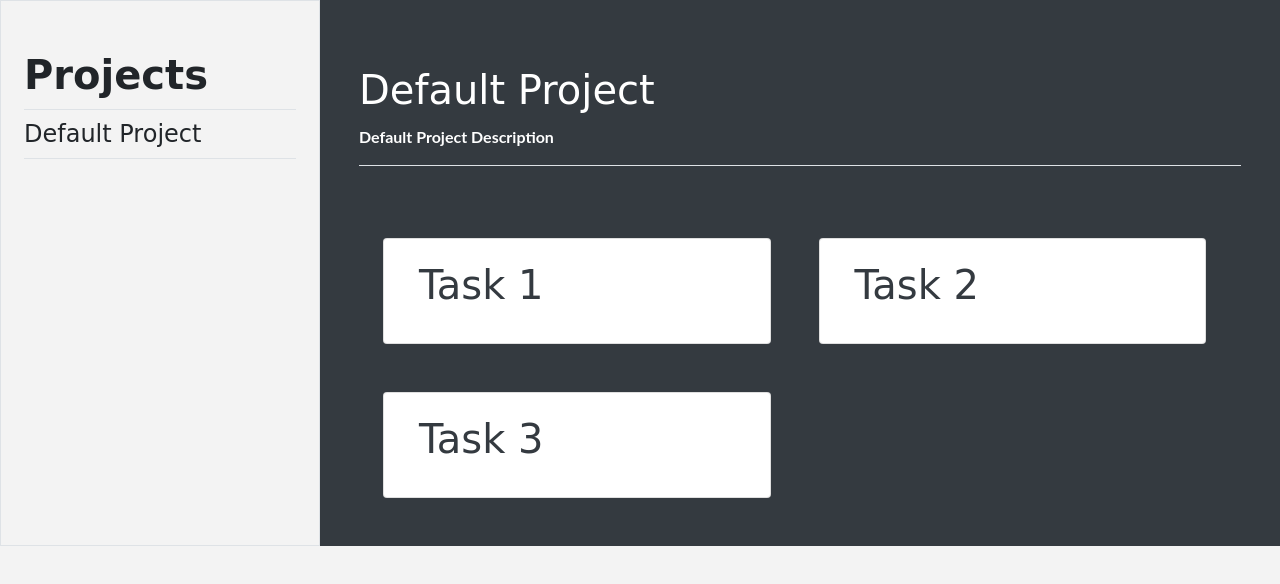
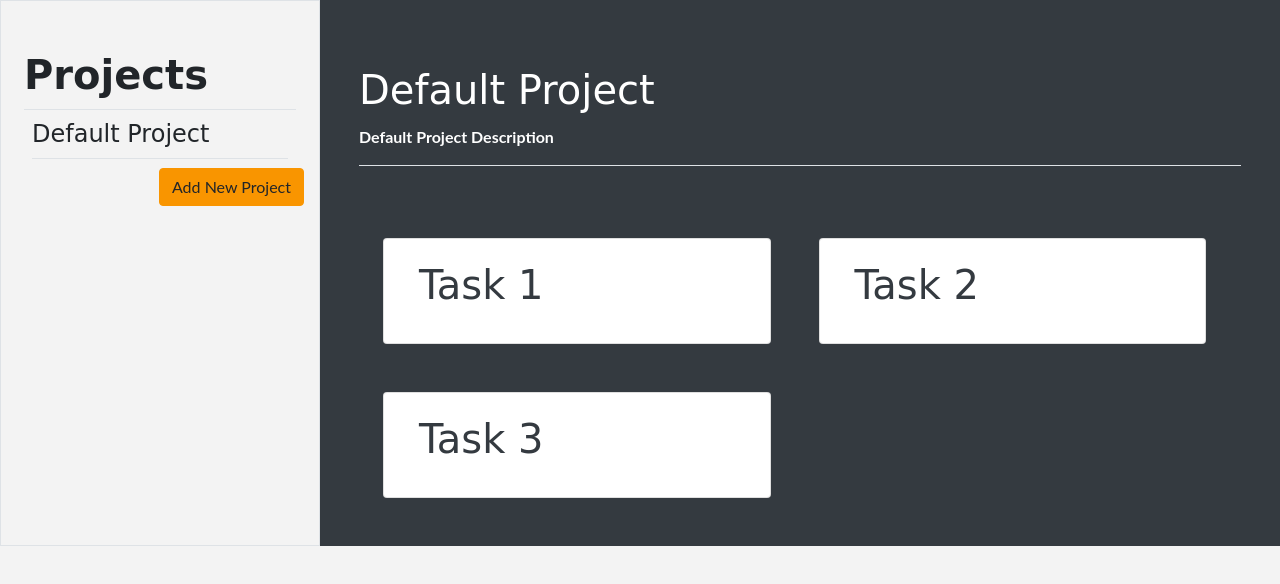
Before and after one commit to temesghentekeste/todo-js, a website built with webpack: page template.html in a window 1280 px wide. Built offline with nearby package versions, Linux system fonts and the light colour scheme.

Commit message:
Add add project button and event listner to sidebar; update style of the homepage

```diff
--- a/src/components/Sidebar.js
+++ b/src/components/Sidebar.js
@@ -20,11 +20,24 @@ const sidebar = () => {
   const { name } = getDefaultProject();
   const UIDivProjectName = document.createElement('div');
   const h4 = document.createElement('h4');
-  h4.classList.add('m-2', 'pb-2', 'border-bottom');
+  h4.classList.add('mx-3', 'pb-2', 'border-bottom');
   h4.textContent = name;
   UIDivProjectName.append(h4);
   UISidebar.append(UIDivProjectName);
 
+  // Add project button
+  const btnAddProject = document.createElement('button');
+  btnAddProject.id = 'btn-add-project';
+  btnAddProject.classList.add('btn', 'btn-primary', 'float-right');
+  btnAddProject.textContent = 'Add New Project';
+
+  // Event Listners
+  btnAddProject.addEventListener('click', (e) => {
+    e.preventDefault();
+    console.log('clicked');
+  });
+
+  UISidebar.append(btnAddProject);
   return UISidebar;
 };
 
--- a/src/components/Task.js
+++ b/src/components/Task.js
@@ -1,7 +1,7 @@
 const getTask = (task) => {
   const { id, name, description, priority, note, completed } = task;
   return `
-    <div class="card text-dark col-5 m-4">
+    <div class="card text-dark col-10 col-lg-5 m-4">
       <div class="card-body">
        <h1 class="card-title">${name}</h1>
       </div>
--- a/src/main.scss
+++ b/src/main.scss
@@ -15,6 +15,7 @@ body {
   font-family: 'Lato', sans-serif;
   line-height: 1.5;
   background: var(--light-color);
+  overflow-x: hidden;
 }
 
 a {
--- a/src/pages/home.js
+++ b/src/pages/home.js
@@ -17,6 +17,8 @@ const home = () => {
   // Main: main
   UILayoutRow.appendChild(main());
 
+
+
   container.appendChild(UILayoutDiv);
 };
 
```
Also changed, not shown: src/index.js (line endings or trailing spaces).
